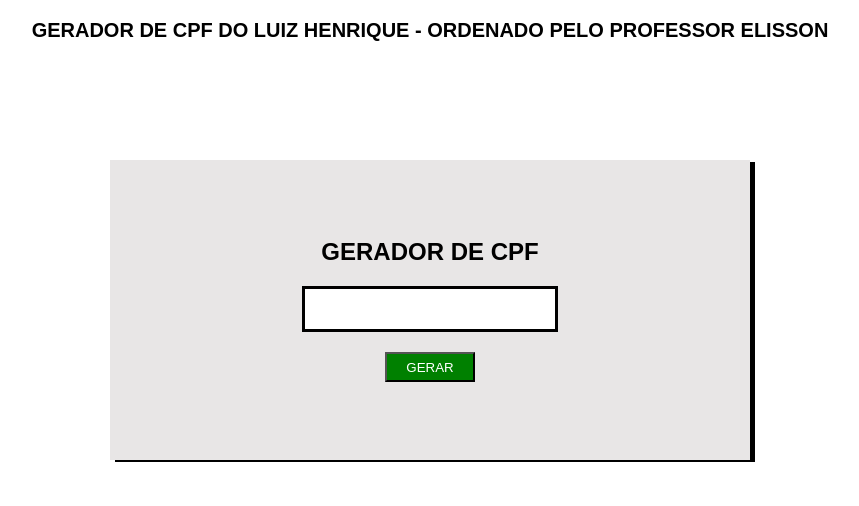
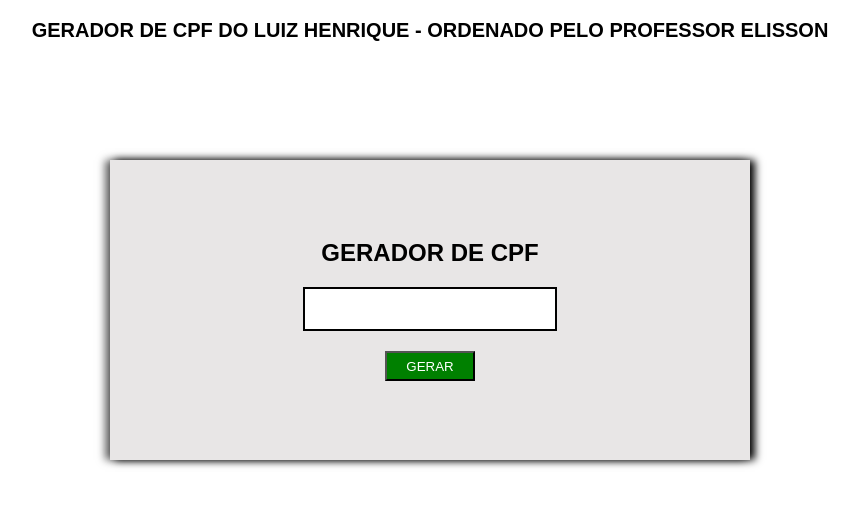
Before and after one commit to LuizHenriqueVitorino/geradorCPF, a plain HTML site: page html/index.html in a window 1280 px wide. Shown: the whole page, without its empty margins (210-1069 px from the left). Drawn offline with Linux system fonts and the light colour scheme.

Commit message:
estilizando o campo cpf

```diff
--- a/css/style.css
+++ b/css/style.css
@@ -30,7 +30,7 @@ main {
     width: 50%;
     height: 300px;
     background-color: rgba(167, 163, 163, 0.267);
-    box-shadow: 5px 2px 0px;
+    box-shadow: 5px 0px 8px, -5px 0px 8px rgb(106, 106, 106);
     justify-content: center;
     align-items: center;
 }
@@ -45,7 +45,7 @@ h2 {
     width: 250px;
     height: 40px;
     font-size: 25px;
-    border: 3px solid black;
+    border: 2px solid black;
     background-color: white;
     margin-bottom: 20px;
     justify-content: center;
```
